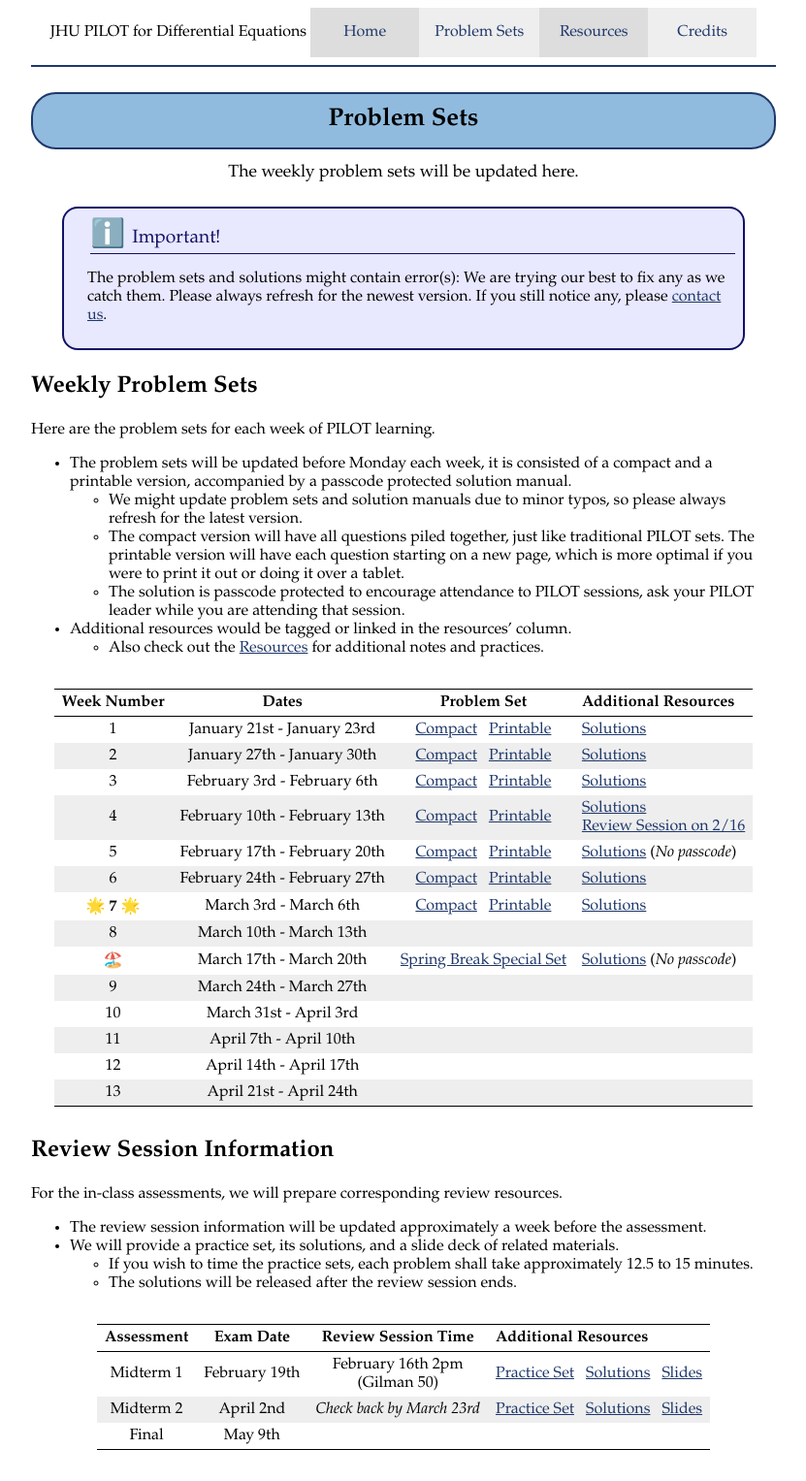
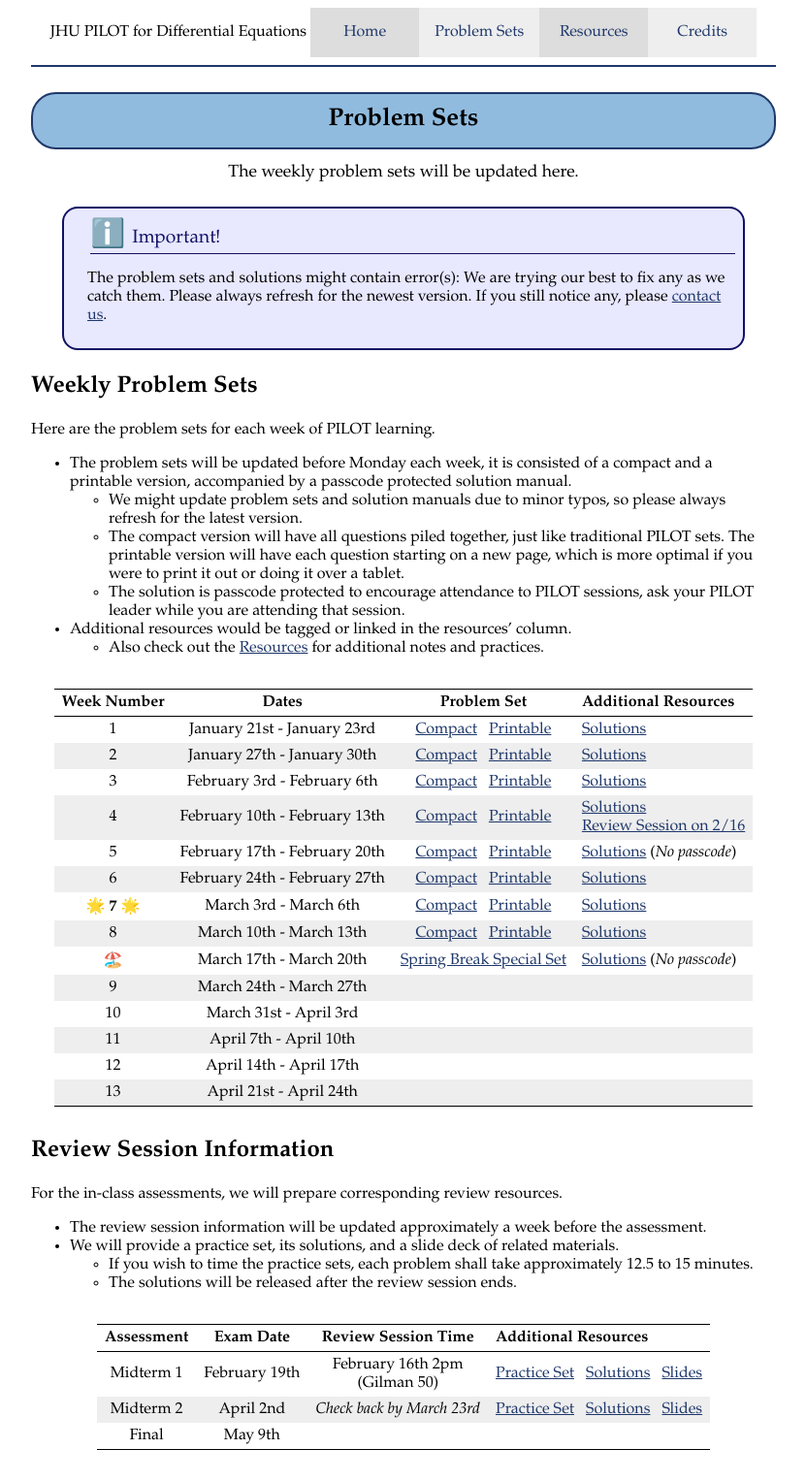
Before and after one commit to JHU-ODE-PILOT/SP25, a Jekyll site: the page built from problem_sets.md, in a window 1280 px wide. Shown: the whole page at 97% size, without its empty margins (224-1055 px from the left). Built offline with Jekyll 4.4.1, drawn with Linux system fonts in a browser that asks for light colours.

Commit message:
Week 8 updates.

```diff
--- a/problem_sets.md
+++ b/problem_sets.md
@@ -34,7 +34,7 @@ Here are the problem sets for each week of PILOT learning.
 | 5 | February 17th - February 20th | [Compact]({{site.baseurl}}/PSets/5C.pdf) &nbsp; [Printable]({{site.baseurl}}/PSets/5E.pdf) | [Solutions]({{site.baseurl}}/PSets/5S.pdf) (*No passcode*) |
 | 6 | February 24th - February 27th | [Compact]({{site.baseurl}}/PSets/6C.pdf) &nbsp; [Printable]({{site.baseurl}}/PSets/6E.pdf) | [Solutions]({{site.baseurl}}/PSets/6S.pdf) |
 | **🌟 7 🌟** | March 3rd - March 6th | [Compact]({{site.baseurl}}/PSets/7C.pdf) &nbsp; [Printable]({{site.baseurl}}/PSets/7E.pdf) | [Solutions]({{site.baseurl}}/PSets/7S.pdf) |
-| 8 | March 10th - March 13th |  |  |
+| 8 | March 10th - March 13th | [Compact]({{site.baseurl}}/PSets/8C.pdf) &nbsp; [Printable]({{site.baseurl}}/PSets/8E.pdf) | [Solutions]({{site.baseurl}}/PSets/8S.pdf) |
 | 🏖️ | March 17th - March 20th | [Spring Break Special Set]({{site.baseurl}}/PSets/SB.pdf) | [Solutions]({{site.baseurl}}/PSets/SBS.pdf) (*No passcode*) |
 | 9 | March 24th - March 27th |  |  |
 | 10 | March 31st - April 3rd |  |  |
```
Also changed, not shown: 3 other files.
